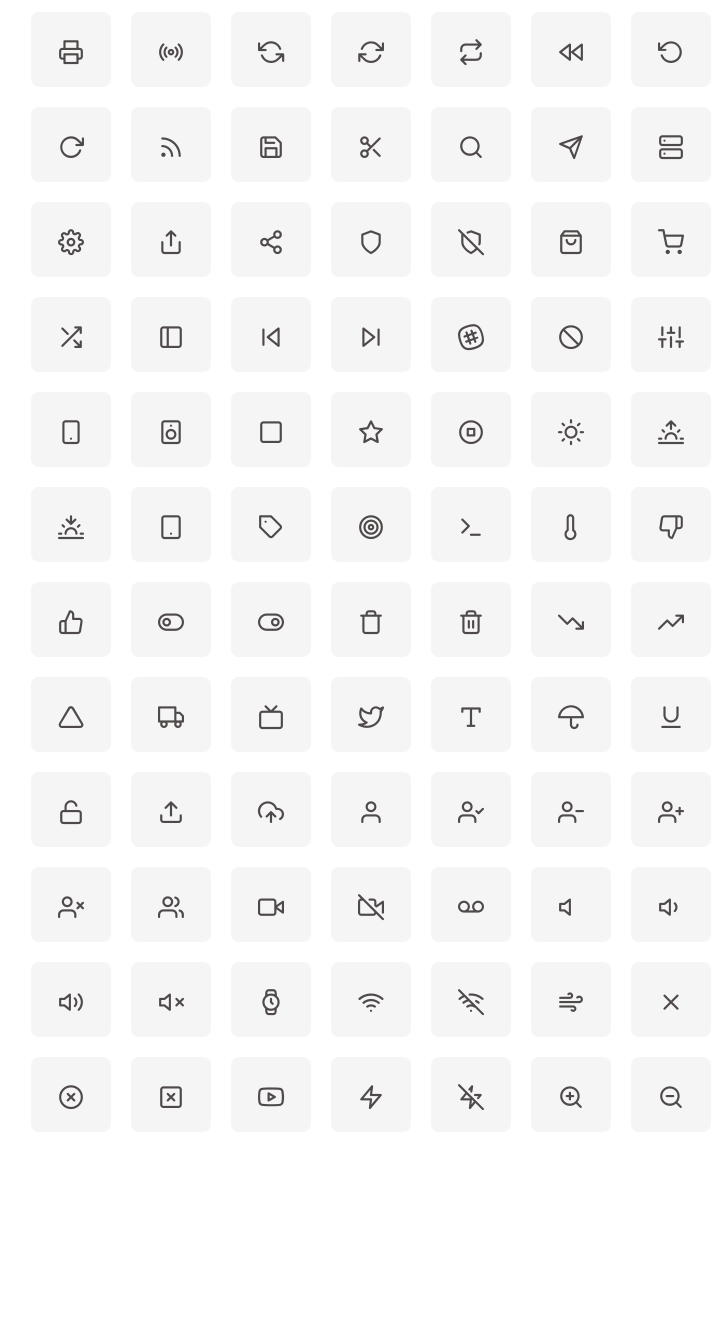
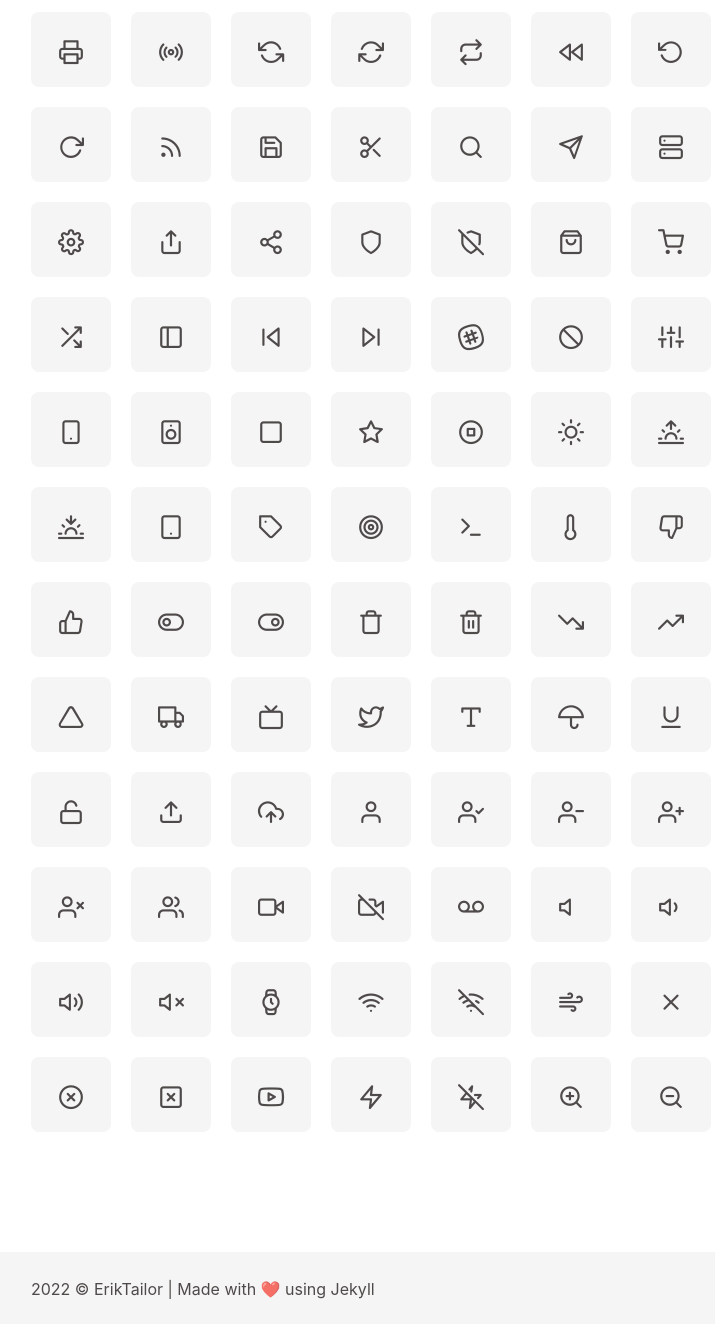
Before and after one commit to eriktailor/jekyll-sharp-styleguide, a Jekyll site: the page built from index.md, in a window 1280 px wide and 1400 px high, scrolled down 8855 px. Shown: the top 1338 px of the window, without its empty margins (269-984 px from the left). Built offline with Jekyll 4.4.1, drawn with Linux system fonts in a browser that asks for light colours; some web fonts are replaced.

Commit message:
footer component added

```diff
--- /dev/null
+++ b/_includes/footer.html
@@ -0,0 +1,7 @@
+<footer>
+    <div class="container">
+        <p class="mb-0">
+            <small>2022 © ErikTailor | Made with ❤️ using Jekyll</small>
+        </p>
+    </div>
+</footer>
--- /dev/null
+++ b/_includes/scripts.html
@@ -0,0 +1,5 @@
+<script src="assets/js/loader.js"></script>
+<script src="https://code.jquery.com/jquery-3.6.0.min.js"></script>
+<script src="assets/js/copycode.js"></script>
+<script src="assets/js/tooltip.js"></script>
+<script src="assets/js/main.js"></script>
--- a/_layouts/default.html
+++ b/_layouts/default.html
@@ -39,12 +39,11 @@
       </div>
     </div>
 
+    <!-- Footer -->
+    {% include footer.html %}
+
     <!-- Javascripts -->
-    <script src="assets/js/loader.js"></script>
-    <script src="https://code.jquery.com/jquery-3.6.0.min.js"></script>
-    <script src="assets/js/copycode.js"></script>
-    <script src="assets/js/tooltip.js"></script>
-    <script src="assets/js/main.js"></script>
+    {% include scripts.html %}
 
   </body>
 </html>
--- /dev/null
+++ b/_sass/_footer.scss
@@ -0,0 +1,7 @@
+/*	FOOTER
+=========================================================================================*/
+
+footer {
+    padding: $spacer 0;
+    background-color: $light;
+}
--- a/_sass/main.scss
+++ b/_sass/main.scss
@@ -18,3 +18,4 @@
 @import "blockquotes";
 @import "tooltips";
 @import "icons";
+@import "footer";
--- a/index.md
+++ b/index.md
@@ -49,6 +49,3 @@ description: A fresh, lightweight custom built styleguide template to use with J
 ---
 
 {% include icons.html %}
-
-<br><br>
-<br><br>
```
Also changed, not shown: 2 other files.
